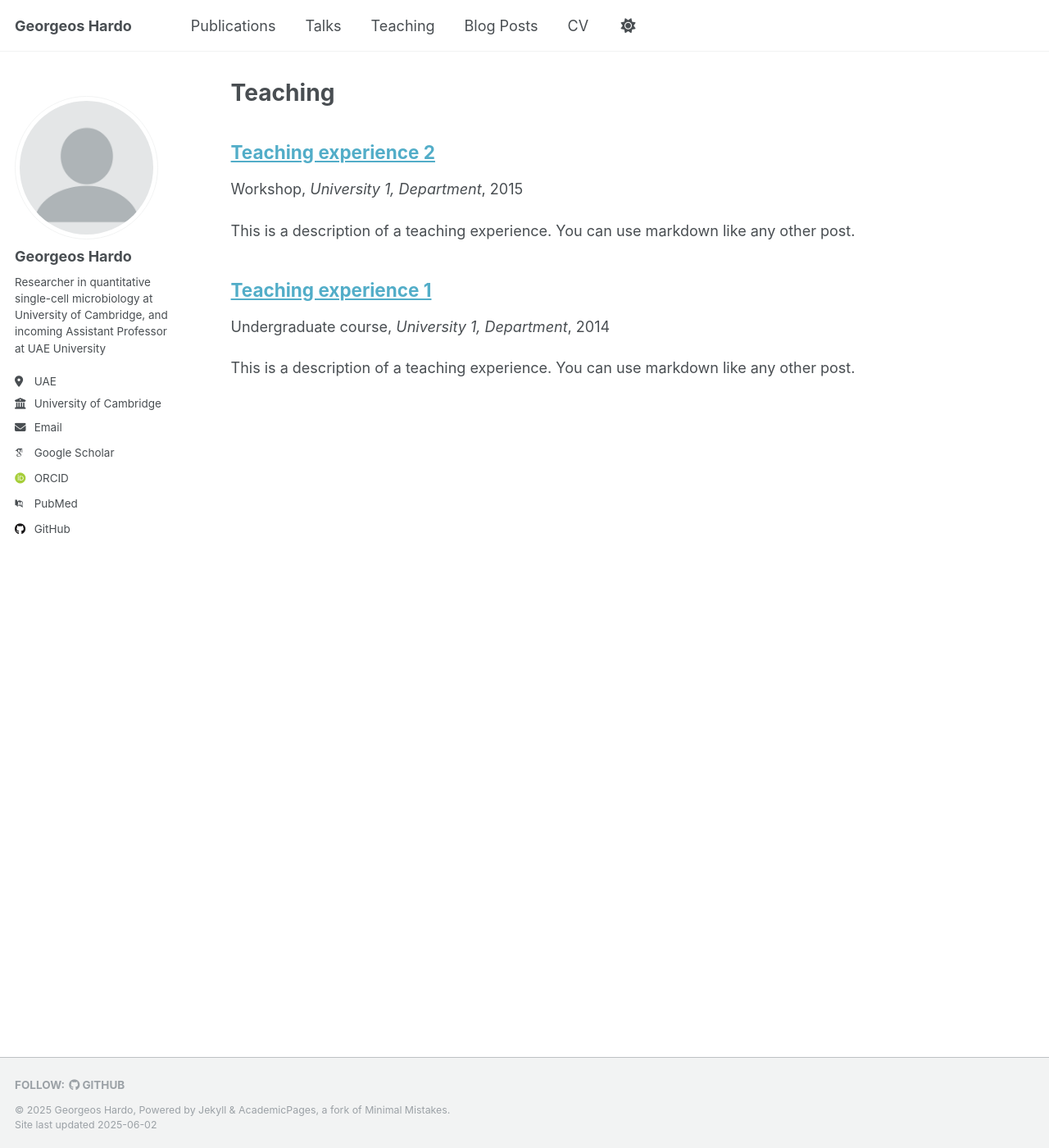
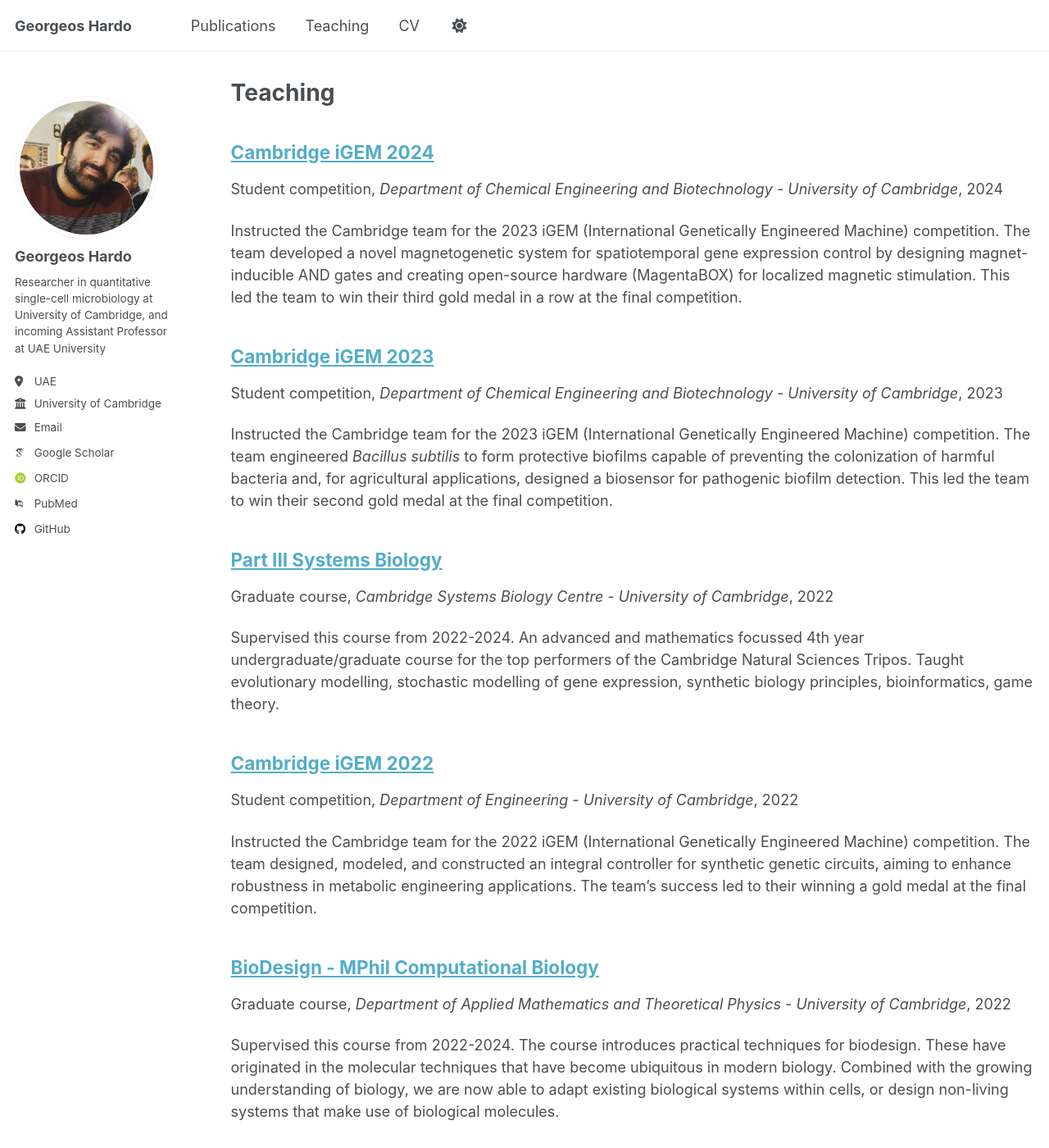
Before and after one commit to georgeoshardo/georgeoshardo.github.io, a Jekyll site: the page built from _pages/teaching.html, in a window 1280 px wide and 1400 px high. Shown: the whole window at 82% size. Built offline with Jekyll 4.4.1, drawn with Linux system fonts in a browser that asks for light colours; some web fonts are replaced; some of the changed text lies outside the part shown.

Commit message:
Refactor code structure for improved readability and maintainability

```diff
--- a/_config.yml
+++ b/_config.yml
@@ -22,7 +22,7 @@
 #               Additional customization can be done by editing /_includes/author-profile.html
 author:
   # Biographic information
-  avatar           : "profile.png"
+  avatar           : "profile.jpeg"
   name             : "Georgeos Hardo"
   pronouns         : # example: "she/her"
   bio              : "Researcher in quantitative single-cell microbiology at University of Cambridge, and incoming Assistant Professor at UAE University"
--- a/_data/cv.json
+++ b/_data/cv.json
@@ -104,43 +104,58 @@
 "interests": [
   {
     "name": "Bioimage analysis",
-    "keywords": ["Microscopy", "Deep Learning", "Single-cell imaging"]
+    "keywords": ["Deep Learning", "Segmentation", "Tracking"]
   },
   {
     "name": "Systems Biology",
-    "keywords": ["Modeling", "Networks"]
+    "keywords": ["Antibiotic persistence", "Antibiotic resistance", "Modelling biophysics of cell growth"]
+  },
+  {
+    "name": "Microscopy",
+    "keywords": ["Widefield microscopy", "Virtual microscopy", "High throughput single-cell imaging"]
+  },
+  {
+    "name": "Microfluidics",
+    "keywords": ["The mother machine", "Single cell chemostats"]
   }
 ]
   ,
   "references": [],
   "publications": [
     {
-      "name": "Paper Title Number 1",
-      "publisher": "Journal 1",
-      "releaseDate": "2009-10-01",
-      "website": "http://academicpages.github.io/files/paper1.pdf",
-      "summary": "This paper is about the number 1. The number 2 is left for future work."
+      "name": "Electrochemical coupling of porin permeability and metabolism controls antibiotic resistance in bacteria",
+      "publisher": "bioRxiv - currently in second review in Nature Micro",
+      "releaseDate": "2022-07-13",
+      "website": "https://www.biorxiv.org/content/10.1101/2022.07.13.499887v1.full",
+      "summary": "Joined this work as an author in 2024-25. This paper showes that the permeability of bacterial porin is dynamically regulated by periplasmic pH and potassium levels, altering antibiotic resistance."
     },
     {
-      "name": "Paper Title Number 2",
-      "publisher": "Journal 1",
-      "releaseDate": "2010-10-01",
-      "website": "http://academicpages.github.io/files/paper2.pdf",
-      "summary": "This paper is about the number 2. The number 3 is left for future work."
+      "name": "Single-cell imaging of the lytic phage life cycle in bacteria",
+      "publisher": "bioRxiv - currently in review in Cell Systems",
+      "releaseDate": "2024-10-22",
+      "website": "https://www.biorxiv.org/content/10.1101/2024.04.11.588870v3.full",
+      "summary": "Single-cell imaging reveals heterogeneous kinetics and physiological coupling in bacteriophage T7 infection dynamics."
     },
     {
-      "name": "Paper Title Number 3",
-      "publisher": "Journal 1",
-      "releaseDate": "2015-10-01",
-      "website": "http://academicpages.github.io/files/paper3.pdf",
-      "summary": "This paper is about the number 3. The number 4 is left for future work."
+      "name": "Quantitative microbiology with widefield microscopy: navigating optical artefacts for accurate interpretations",
+      "publisher": "npj Imaging",
+      "releaseDate": "2024-08-02",
+      "website": "https://www.nature.com/articles/s44303-024-00024-4",
+      "summary": "Addresses systematic errors in quantitative widefield microscopy of microbes (size, intensity, single-molecule counting) due to projection and diffraction, proposing synthetic data and machine learning for accurate interpretation."
     },
     {
-      "name": "Paper Title Number 4",
-      "publisher": "GitHub Journal of Bugs",
-      "releaseDate": "2024-02-17",
-      "website": "http://academicpages.github.io/files/paper3.pdf",
-      "summary": "This paper is about fixing template issue #693."
+      "name": "Synthetic Micrographs of Bacteria (SyMBac) allows accurate segmentation of bacterial cells using deep neural networks",
+      "publisher": "BMC Biology",
+      "releaseDate": "2022-11-30",
+      "website": "https://bmcbiol.biomedcentral.com/articles/10.1186/s12915-022-01453-6",
+      "summary": "Developed SyMBac, a novel method for accurate bacterial cell segmentation using deep neural networks trained with synthetically generated micrographs, outperforming human-annotated data."
+    },
+    {
+      "name": "Challenges of analysing stochastic gene expression in bacteria using single-cell time-lapse experiments",
+      "publisher": "Essays in Biochemistry",
+      "releaseDate": "2021-04-16",
+      "website": "https://doi.org/10.1042/EBC20200015",
+      "summary": "We outline a rigorous framework for single-cell time-lapse experiments to analyze stochastic gene expression in bacteria."
     }
   ],
   "presentations": [
--- a/_teaching/2014-spring-teaching-1.md
+++ /dev/null
@@ -1,20 +0,0 @@
----
-title: "Teaching experience 1"
-collection: teaching
-type: "Undergraduate course"
-permalink: /teaching/2014-spring-teaching-1
-venue: "University 1, Department"
-date: 2014-01-01
-location: "City, Country"
----
-
-This is a description of a teaching experience. You can use markdown like any other post.
-
-Heading 1
-======
-
-Heading 2
-======
-
-Heading 3
-======
--- a/_teaching/2015-spring-teaching-2.md
+++ /dev/null
@@ -1,20 +0,0 @@
----
-title: "Teaching experience 2"
-collection: teaching
-type: "Workshop"
-permalink: /teaching/2015-spring-teaching-1
-venue: "University 1, Department"
-date: 2015-01-01
-location: "City, Country"
----
-
-This is a description of a teaching experience. You can use markdown like any other post.
-
-Heading 1
-======
-
-Heading 2
-======
-
-Heading 3
-======
--- /dev/null
+++ b/_teaching/biodesign.md
@@ -0,0 +1,22 @@
+---
+title: "BioDesign - MPhil Computational Biology "
+collection: teaching
+type: "Graduate course"
+permalink: /teaching/biodesign
+venue: "Department of Applied Mathematics and Theoretical Physics - University of Cambridge"
+date: 2022-01-01
+location: "Cambridge, UK"
+---
+
+Supervised this course from 2022-2024.  The course introduces practical techniques for biodesign. These have originated in the molecular techniques that have become ubiquitous in modern biology. Combined with the growing understanding of biology, we are now able to adapt existing biological systems within cells, or design
+non-living systems that make use of biological molecules.
+
+Topics covered
+---------------
+
+* Designing genetic circuits, the mainstay of traditional synthetic biology and a core technique when introducing novel functions into cells and organisms.
+* Designing nucleic acids and proteins, directed evolution, and rational design techniques.
+* Editing genomes, redesigning genomes, rebuilding genomes.
+* Designing abiotic systems: molecular programming and synthetic cells.
+
+More information can be found [here](https://www.maths.cam.ac.uk/postgrad/mphil/prospective/compbio/mphil-computational-biology-applications-and-funding).
--- /dev/null
+++ b/_teaching/igem2022.md
@@ -0,0 +1,16 @@
+---
+title: "Cambridge iGEM 2022"
+collection: teaching
+type: "Student competition"
+permalink: /teaching/igem2022
+venue: "Department of Engineering - University of Cambridge"
+date: 2022-01-01
+location: "Cambridge, UK"
+---
+
+Instructed the Cambridge team for the 2022 iGEM (International Genetically Engineered Machine) competition. The team designed, modeled, and constructed an integral controller for synthetic genetic circuits, aiming to enhance robustness in metabolic engineering applications. The team's success led to their winning a gold medal at the final competition.
+
+More information
+---------------
+
+More information can be found [on the team's wiki](https://2022.igem.wiki/cambridge/index.html).
--- /dev/null
+++ b/_teaching/igem2023.md
@@ -0,0 +1,16 @@
+---
+title: "Cambridge iGEM 2023"
+collection: teaching
+type: "Student competition"
+permalink: /teaching/igem2023
+venue: "Department of Chemical Engineering and Biotechnology - University of Cambridge"
+date: 2023-01-01
+location: "Cambridge, UK"
+---
+
+Instructed the Cambridge team for the 2023 iGEM (International Genetically Engineered Machine) competition. The team engineered *Bacillus subtilis* to form protective biofilms capable of preventing the colonization of harmful bacteria and, for agricultural applications, designed a biosensor for pathogenic biofilm detection. This led the team to win their second gold medal at the final competition.
+
+More information
+---------------
+
+More information can be found [on the team's wiki](https://2023.igem.wiki/cambridge/index.html).
--- /dev/null
+++ b/_teaching/igem2024.md
@@ -0,0 +1,16 @@
+---
+title: "Cambridge iGEM 2024"
+collection: teaching
+type: "Student competition"
+permalink: /teaching/igem2024
+venue: "Department of Chemical Engineering and Biotechnology - University of Cambridge"
+date: 2024-01-01
+location: "Cambridge, UK"
+---
+
+Instructed the Cambridge team for the 2023 iGEM (International Genetically Engineered Machine) competition. The team developed a novel magnetogenetic system for spatiotemporal gene expression control by designing magnet-inducible AND gates and creating open-source hardware (MagentaBOX) for localized magnetic stimulation. This led the team to win their third gold medal in a row at the final competition.
+
+More information
+---------------
+
+More information can be found [on the team's wiki](https://2024.igem.wiki/cambridge/index.html).
--- /dev/null
+++ b/_teaching/mathbio.md
@@ -0,0 +1,27 @@
+---
+title: "Mathematical Biology - Natural Sciences Tripos"
+collection: teaching
+type: "Undergraduate course"
+permalink: /teaching/mathbio
+venue: "Corpus Christi, Pembroke, and St Catherine's Colleges - University of Cambridge"
+date: 2020-01-01
+location: "Cambridge, UK"
+---
+
+Supervised this course from 2020-2023. A year-long mathematics course for undergraduates, encompassing a quarter of their teaching time in the first year. Taught probability theory, linear algebra, probability theory, statistics, linear models, calculus, differential equations, biological systems modelling.
+
+Topics covered
+---------------
+
+* Statistics
+* Hypothesis testing
+* Probability theory
+* Linear algebra
+* Regression
+* Ordinary differential equations
+* Coupled differential equations
+* Stability analysis
+* Game theory
+* Chemical kinetics
+
+More information can be found [here](https://www.biology.cam.ac.uk/undergrads/nst/courses/mb).
--- /dev/null
+++ b/_teaching/sysbio.md
@@ -0,0 +1,26 @@
+---
+title: "Part III Systems Biology "
+collection: teaching
+type: "Graduate course"
+permalink: /teaching/sysbio
+venue: "Cambridge Systems Biology Centre - University of Cambridge"
+date: 2022-01-01
+location: "Cambridge, UK"
+---
+
+Supervised this course from 2022-2024. An advanced and mathematics focussed 4th year undergraduate/graduate course for the top performers of the Cambridge Natural Sciences Tripos. Taught evolutionary modelling, stochastic modelling of gene expression, synthetic biology principles, bioinformatics, game theory.
+
+Topics covered
+---------------
+
+* Stochastic modelling of gene expression
+  * Gillespie algorithm
+  * Chemical master equation
+* Evolutionary modelling
+* Genetic circuit design
+  * Standard molecular cloning
+  * Gibson assembly
+  * Golden gate assembly
+
+
+More information can be found [here](https://www.sysbiol.cam.ac.uk/Part%20III).
```
Also changed, not shown: _data/navigation.yml (+4 -4 lines), _pages/about.md (+7 -1 lines), _pages/cv-json.md (+0 -5 lines), images/profile.jpeg (added), 1 other file.
